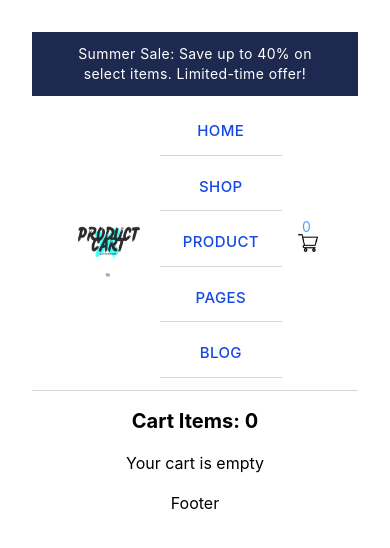
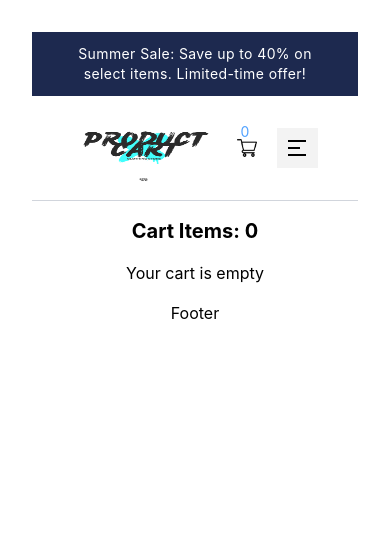
Before and after one commit to Jamil-coder360/Product-Cart, a React (Vite) app: page /cart in a window 390 px wide. Shown: the top 548 px of the page. Built offline with nearby package versions, Linux system fonts and the light colour scheme.

Commit message:
update menuber

```diff
--- a/package.json
+++ b/package.json
@@ -12,6 +12,7 @@
   "dependencies": {
     "@reduxjs/toolkit": "^2.11.2",
     "@tailwindcss/vite": "^4.2.1",
+    "lucide-react": "^0.577.0",
     "react": "^19.2.0",
     "react-dom": "^19.2.0",
     "react-redux": "^9.2.0",
--- a/src/App.jsx
+++ b/src/App.jsx
@@ -16,6 +16,7 @@ const router = createBrowserRouter([
   {
     path: "/",
     element: <Mainlayout />,
+    // errorElement: <h1>Something went wrong 😢</h1>,
     children: [
       {
         index: true,
--- a/src/Components/Navber.jsx
+++ b/src/Components/Navber.jsx
@@ -1,10 +1,14 @@
-import React from "react";
+import React, { useState } from "react";
 import { useSelector } from "react-redux";
 import { Link } from "react-router";
-
-const Navber = () => {
+import menu from "../assets/hemberger.png";
+import { X } from "lucide-react";
+function Navber() {
   const cart = useSelector((state) => state.cart);
-
+  const [menuOpen, setMenuOpen] = useState(false);
+  function handleMenuOPen() {
+    setMenuOpen(!menuOpen);
+  }
   const menuItem = [
     {
       id: 1,
@@ -41,14 +45,13 @@ const Navber = () => {
           Summer Sale: Save up to 40% on select items. Limited-time offer!
         </p>
       </section>
-      <div className="flex items-center gap-4 px-10 py-3 relative bg-white min-h-[65px]">
+      <div className="flex items-center justify-between gap-4 px-10 py-3 relative bg-white min-h-[65px]">
         <Link to="">
           <img src="../logo.png" alt="logo" className="w-36 h-20" />
         </Link>
-        <div
-          id="collapseMenu"
-          className="w-full"
-        >
+
+        {/* desktop mode */}
+        <div id="collapseMenu" className="w-full hidden lg:block ">
           {/* <div className="lg:flex max-lg:fixed max-lg:bg-white max-lg:w-1/2 max-lg:min-w-[300px] max-lg:top-0 max-lg:left-0 max-lg:p-6 max-lg:h-full max-lg:shadow-md max-lg:overflow-auto z-50"> */}
           <ul className="lg:flex lg:gap-x-8 max-lg:space-y-2">
             {menuItem?.map((items) => (
@@ -67,6 +70,7 @@ const Navber = () => {
           </ul>
           {/* </div> */}
         </div>
+        {/* desktop mode close */}
         <Link to="/cart">
           <div className="flex ml-auto">
             <button className="size-5 cursor-pointer relative">
@@ -77,9 +81,39 @@ const Navber = () => {
             </button>
           </div>
         </Link>
+
+        <div className="flex lg:hidden" onClick={handleMenuOPen}>
+          {menuOpen ? (
+            <X className="text-red-500" />
+          ) : (
+            <img src={menu} alt="menuber" />
+          )}
         </div>
+      </div>
+      {/* MObile mode */}
+      {menuOpen && (
+        <div className="block lg:hi">
+          <ul className="lg:flex lg:gap-x-8 max-lg:space-y-2">
+            {menuItem?.map((items) => (
+              <li
+                key={items.id}
+                className="max-lg:border-b max-lg:border-gray-300 max-lg:py-3"
+              >
+                <Link
+                  to={items.link}
+                  className="hover:text-blue-700 font-medium text-blue-700 block text-[15px]"
+                >
+                  {items.text}
+                </Link>
+              </li>
+            ))}
+          </ul>
+        </div>
+      )}
+
+      {/* mobile mode close */}
     </header>
   );
-};
+}
 
 export default Navber;
```
Also changed, not shown: src/assets/hemberger.png (added), 1 other file (tests, documents, lock files or other folders). Lines whose indentation alone changed are shown as unchanged.
